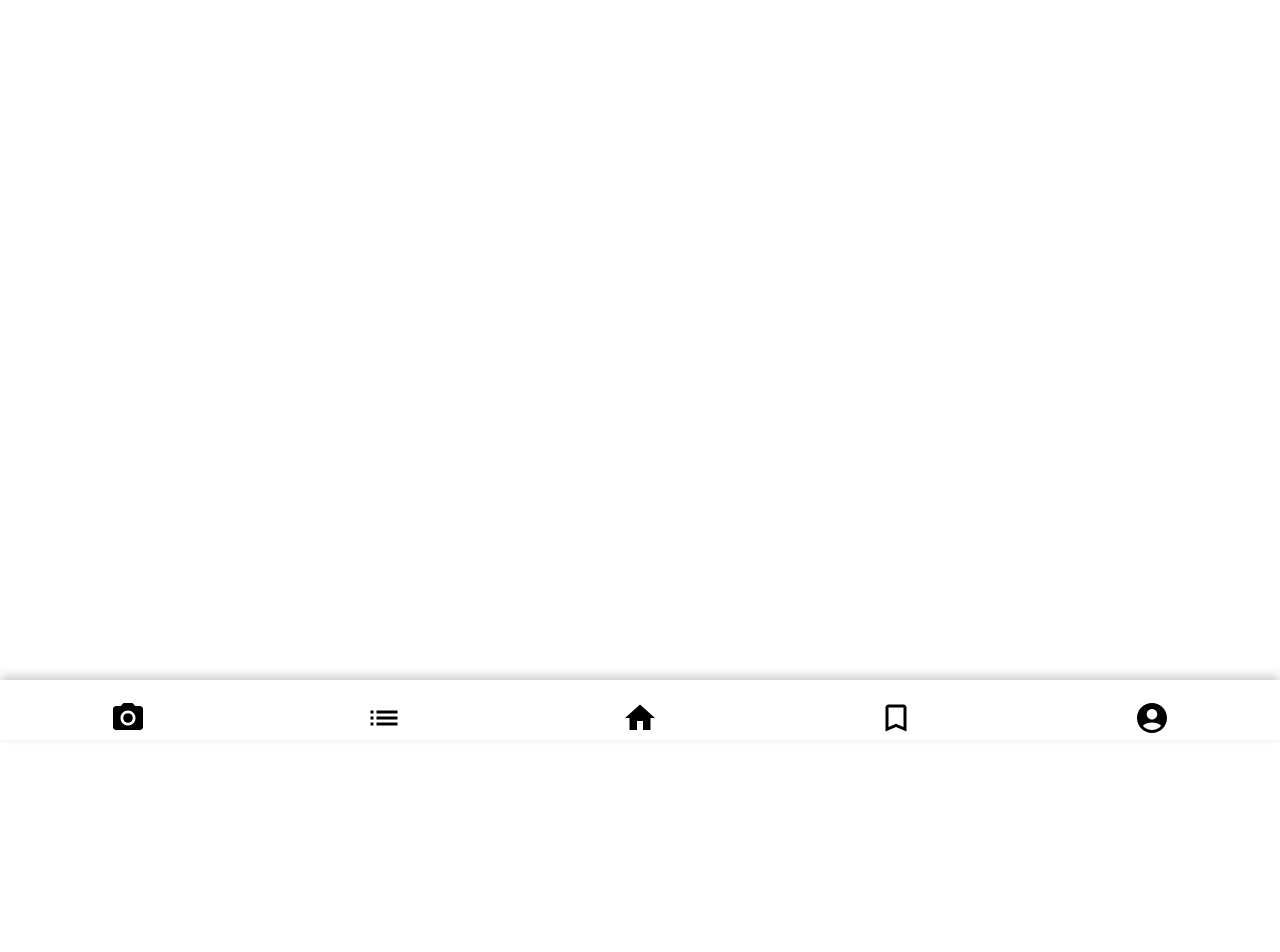
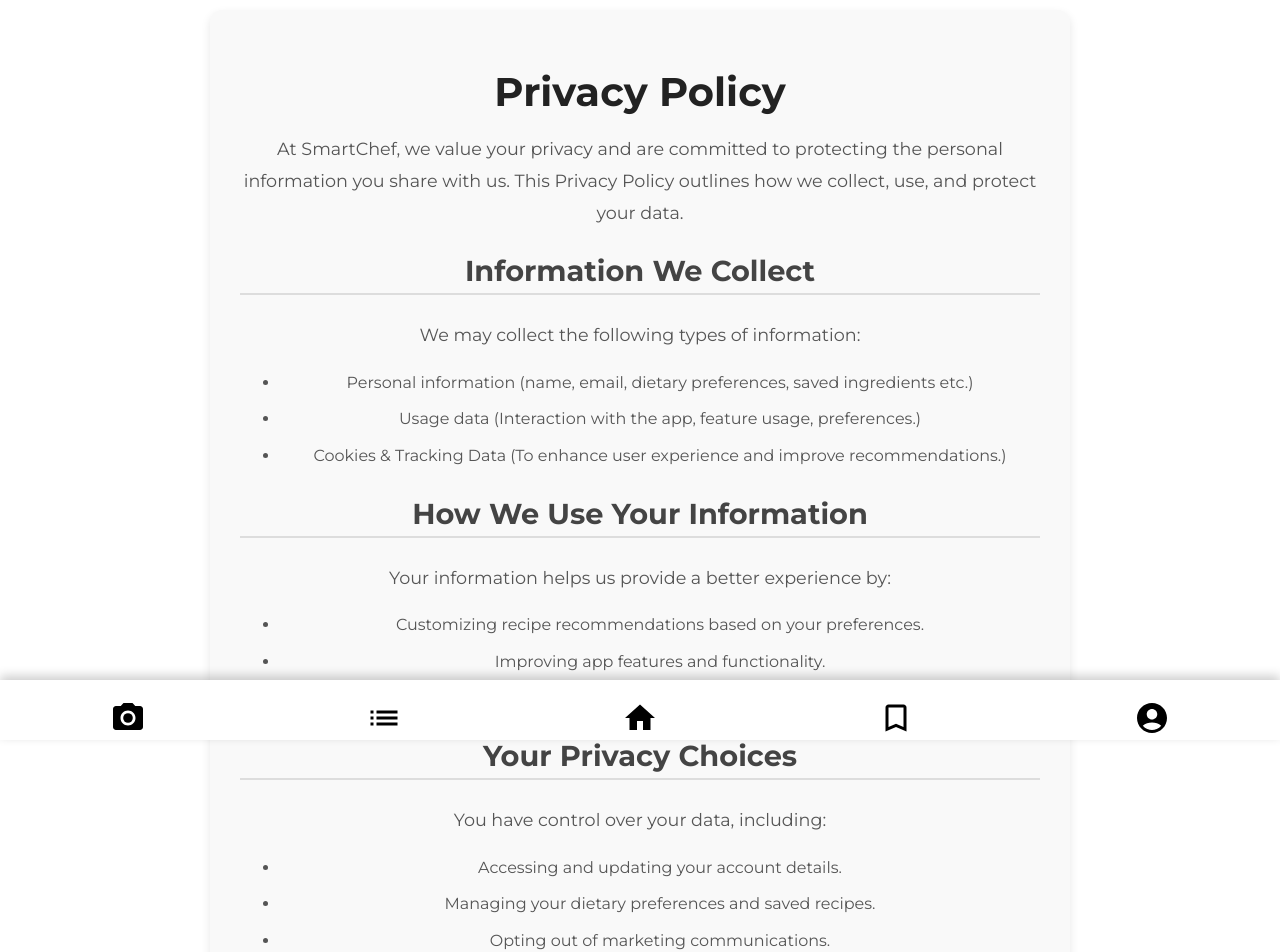
Before and after one commit to marylou7/smartchef, a React (Create React App) app: page /smartchef/privacy-policy in a window 1280 px wide. Before the commit this address had no page. Shown: the part 60-1012 px from the top of the page. Before the commit the page ends 800 px from the top, so only its background shows below. Built offline with nearby package versions, Linux system fonts and the light colour scheme.

Commit message:
added a privacy policy

```diff
--- a/src/App.js
+++ b/src/App.js
@@ -11,6 +11,7 @@ import HomePage from './components/HomePage';
 import RecipePage from './components/RecipePage';
 import ListPage from './components/ListPage';
 import MyIngredientsPage from './components/MyIngredientsPage';
+import PrivacyPolicy from './components/PrivacyPolicy';
 
 function App() {
   const [isEditable, setIsEditable] = useState(false);
@@ -33,6 +34,7 @@ function App() {
           <Route path="/recipe/:id" element={<RecipePage />} />
           <Route path="/list/:id" element={<ListPage />} />
           <Route path="/my-ingredients" element={<MyIngredientsPage />} />
+          <Route path="/privacy-policy" element={<PrivacyPolicy />} />
         </Routes>
       </div>
     </div>
--- a/src/components/MyProfile.css
+++ b/src/components/MyProfile.css
@@ -29,7 +29,7 @@
   }
 
   .tag {
-    background: #4CAF50;
+    background: #10b981;
     color: white;
     padding: 6px 12px;
     border-radius: 12px;
@@ -198,3 +198,23 @@
   body.dark .remove-btn:hover {
     color: #ff6666;
   }
+
+
+  .privacy-policy {
+    margin-top: 20px;
+    text-align: center;
+  }
+
+  .privacy-policy p {
+    font-size: 14px;
+    color: #000000;
+  }
+
+  .privacy-policy a {
+    color: #007bff;
+    text-decoration: none;
+  }
+
+  body.dark .privacy-policy p{
+    color: #ffffff;
+  }
--- a/src/components/MyProfile.js
+++ b/src/components/MyProfile.js
@@ -76,6 +76,10 @@ const MyProfile = () => {
     navigate("/my-ingredients");
   };
 
+  const handlePrivacyPolicyClick = () => {
+    navigate("/privacy-policy"); // Navigates to the Privacy Policy page
+  };
+
   if (isLoading) {
     return <div>Loading...</div>;
   }
@@ -91,20 +95,8 @@ const MyProfile = () => {
        </button>
       </div>
 
-       <hr className="section-divider" />
-      <h3>Settings</h3>
 
-      <div className="toggle-container">
-        <label className="toggle-label">Dark Mode</label>
-        <ToggleSlider
-          onToggle={handleToggleChange}
-          active={active}
-          thumbColor="#fff"
-          trackColor="#4CAF50"
-          width={60}
-          height={30}
-        />
-      </div>
+
 
 
        <hr className="section-divider" />
@@ -146,10 +138,37 @@ const MyProfile = () => {
         </div>
       </div>
 
+      <hr className="section-divider" />
+
+      <h3>Settings</h3>
+
+      <div className="toggle-container">
+        <label className="toggle-label">Dark Mode</label>
+        <ToggleSlider
+          onToggle={handleToggleChange}
+          active={active}
+          thumbColor="#fff"
+          trackColor="#4CAF50"
+          width={60}
+          height={30}
+        />
+      </div>
 
 
+      <hr className="section-divider" />
 
-
+      {/* Privacy Policy Link */}
+      <div className="privacy-policy">
+      <p>
+        By using this service, you agree to our{" "}
+        <span
+          onClick={handlePrivacyPolicyClick}
+          style={{ color: "blue", textDecoration: "underline", cursor: "pointer" }}
+        >
+          Privacy Policy
+        </span>.
+      </p>
+    </div>
       </div>
     </div>
   );
--- /dev/null
+++ b/src/components/PrivacyPolicy.css
@@ -0,0 +1,88 @@
+.privacy-policy-container {
+  margin-top: 70px;
+  max-width: 800px;
+  margin: 70px auto;
+  padding: 30px;
+  background-color: #f9f9f9;
+  border-radius: 12px;
+  box-shadow: 0 4px 10px rgba(0, 0, 0, 0.1);
+  font-family: 'Montserrat', sans-serif;
+  color: #333;
+}
+
+body.dark .privacy-policy-container{
+
+  background-color: #1e1d1d;
+}
+
+body.dark .privacy-policy-container h1,
+body.dark .privacy-policy-container h2,
+body.dark .privacy-policy-container p
+ {
+    color: #ddd;
+
+}
+
+
+.privacy-policy-container h1 {
+  text-align: center;
+  font-size: 2.5rem;
+  color: #222;
+  margin-bottom: 15px;
+}
+
+.privacy-policy-container h2 {
+  margin-top: 25px;
+  font-size: 1.8rem;
+  color: #444;
+  border-bottom: 2px solid #ddd;
+  padding-bottom: 5px;
+}
+
+.privacy-policy-container p {
+  font-size: 1.1rem;
+  line-height: 1.8;
+  margin-bottom: 15px;
+  color: #555;
+}
+
+.privacy-policy-container ul {
+  margin-left: 30px;
+  padding-left: 10px;
+  list-style-type: disc;
+}
+
+.privacy-policy-container li {
+  margin-bottom: 8px;
+  font-size: 1rem;
+}
+
+.privacy-policy-container a {
+  color: #007bff;
+  text-decoration: none;
+  font-weight: bold;
+}
+
+.privacy-policy-container a:hover {
+  text-decoration: underline;
+}
+
+/* Responsive Styling */
+@media (max-width: 768px) {
+  .privacy-policy-container {
+      padding: 20px;
+  }
+
+  .privacy-policy-container h1 {
+      font-size: 2rem;
+  }
+
+  .privacy-policy-container h2 {
+      font-size: 1.5rem;
+  }
+
+  .privacy-policy-container p,
+  .privacy-policy-container li {
+      font-size: 1rem;
+  }
+}
--- /dev/null
+++ b/src/components/PrivacyPolicy.js
@@ -0,0 +1,59 @@
+import React from 'react';
+import './PrivacyPolicy.css';
+
+const PrivacyPolicy = () => {
+  return (
+    <div className="privacy-policy-container">
+      <h1>Privacy Policy</h1>
+
+      <p>
+        At SmartChef, we value your privacy and are committed to protecting
+        the personal information you share with us. This Privacy Policy outlines how we collect,
+        use, and protect your data.
+      </p>
+
+      <h2>Information We Collect</h2>
+      <p>
+        We may collect the following types of information:
+        <ul>
+          <li>Personal information (name, email, dietary preferences, saved ingredients etc.)</li>
+          <li>Usage data (Interaction with the app, feature usage, preferences.)</li>
+          <li>Cookies & Tracking Data (To enhance user experience and improve recommendations.)</li>
+        </ul>
+      </p>
+
+      <h2>How We Use Your Information</h2>
+      <p>
+       Your information helps us provide a better experience by:
+        <ul>
+        <li>Customizing recipe recommendations based on your preferences.</li>
+        <li>Improving app features and functionality.</li>
+        <li>Sending updates, tips, and promotional offers (if you opt in).</li>
+        </ul>
+      </p>
+
+      <h2>Your Privacy Choices</h2>
+      <p>
+      <p>You have control over your data, including:</p>
+        <ul>
+        <li>Accessing and updating your account details.</li>
+        <li>Managing your dietary preferences and saved recipes.</li>
+        <li>Opting out of marketing communications.</li>
+        </ul>
+      </p>
+
+      <h2>Cookies & Tracking</h2>
+      <p>We use cookies to personalize content and analyze app performance.
+        You can disable cookies in your browser settings, but some features may be affected.</p>
+
+      <h2>Contact Us</h2>
+      <p>
+        If you have any questions about this Privacy Policy, please contact us at:
+        <br />
+        📧 Email: contact@smartchef.com
+      </p>
+    </div>
+  );
+};
+
+export default PrivacyPolicy;
--- a/src/components/TopBar.js
+++ b/src/components/TopBar.js
@@ -7,10 +7,11 @@ const pageTitles = {
   "/scan-recipes": "Scan Recipes",
   "/shopping-lists": "Shopping Lists",
   "/saved-recipes": "Saved Recipes",
-  "/my-profile": "My Profile",
+  "/my-profile": "My Account",
   "/recipe/": "SmartChef",
   "/list/": "SmartChef",
-  "/my-ingredients": "My Saved Ingredients"
+  "/my-ingredients": "My Saved Ingredients",
+  "/privacy-policy": "Privacy Policy"
 };
 
 const TopBar = ({ isEditable, handleEditClick, listName }) => {
@@ -24,6 +25,7 @@ const TopBar = ({ isEditable, handleEditClick, listName }) => {
   const isShoppingListsPage = location.pathname === "/shopping-lists";
   const isListPage = location.pathname.startsWith("/list/");
   const isMyIngredientsPage = location.pathname === "/my-ingredients";
+  const isPrivacyPolicyPage = location.pathname === "/privacy-policy";
 
 
   const handleBackClick = () => {
@@ -32,7 +34,7 @@ const TopBar = ({ isEditable, handleEditClick, listName }) => {
 
   return (
     <div style={styles.topBar}>
-      {(isRecipePage|| isListPage || isMyIngredientsPage) && (
+      {(isRecipePage|| isListPage || isMyIngredientsPage || isPrivacyPolicyPage) && (
         <button onClick={handleBackClick} style={styles.backButton}>
           <FaArrowLeft style={styles.backIcon} />
         </button>
```
